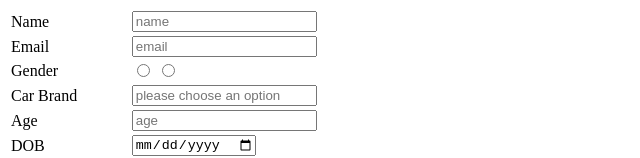
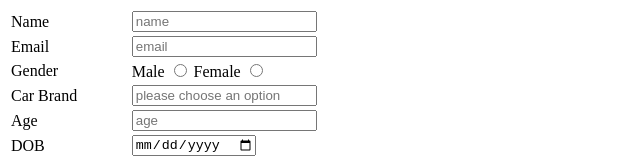
Before and after one commit to acciojob/signup-form-car-susmitamenka, a website: page main.html in a window 1280 px wide. Shown: the top 158 px of the page, without its empty margins (0-640 px from the left). Drawn offline with Linux system fonts and the light colour scheme.

Commit message:
created a submission

```diff
--- a/main.html
+++ b/main.html
@@ -25,8 +25,9 @@
 		<tr>
 		<td>Gender</td>
 		<td>
-
+			 <label for="gender_m">Male</label>
 			<input type="radio" required="yes" name="male"id="male" >
+			<label for="gender_f">Female</label>
 			<input type="radio" required="yes"name="female">
 		</td>
 		</tr>
```
